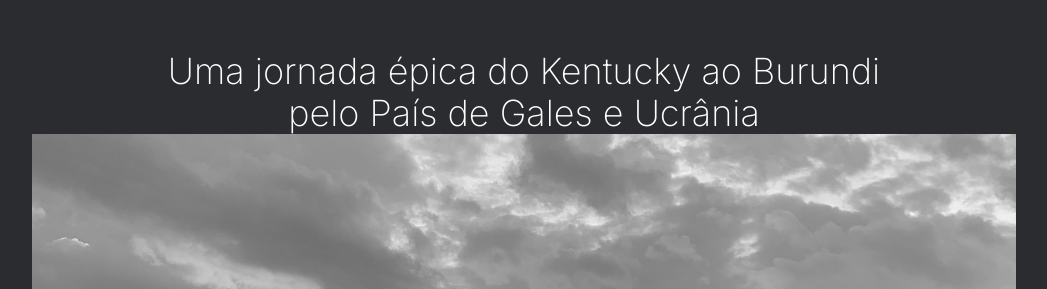
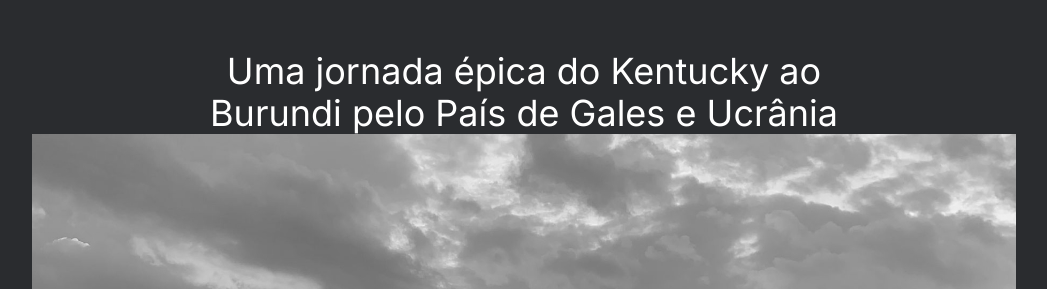
Before and after one commit to Ale-dev821/web_project_3_ptbr, a plain HTML site: page index.html in a window 1280 px wide. Shown: the part 511-800 px from the top of the page, without its empty margins (116-1163 px from the left). Drawn offline with Linux system fonts and the light colour scheme.

Commit message:
correçaõ

```diff
--- a/index.html
+++ b/index.html
@@ -6,6 +6,8 @@
     <link rel="stylesheet" href="./styles/style.css">
     <link rel="stylesheet" href="./styles/normalize.css">
     <link rel="stylesheet" href="./pages/index.css">
+    <link rel="preconnect" href="https://fonts.gstatic.com">
+    <link href="https://fonts.googleapis.com/css2?family=Inter:wght@400;600&display=swap" rel="stylesheet">
     <title>De Pátria para Pátria</title>
 </head>
 <body>
```
